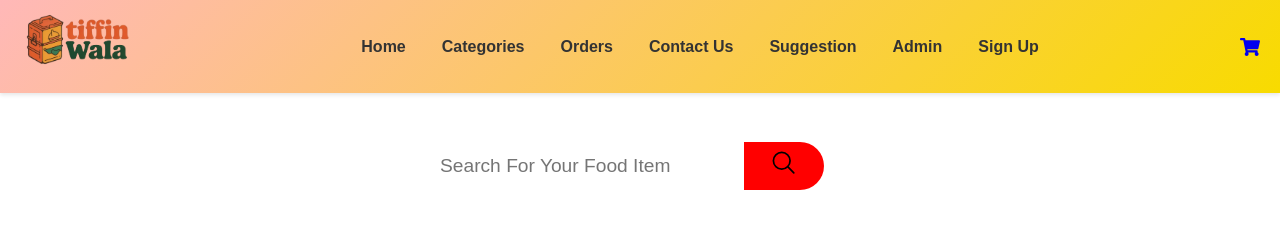
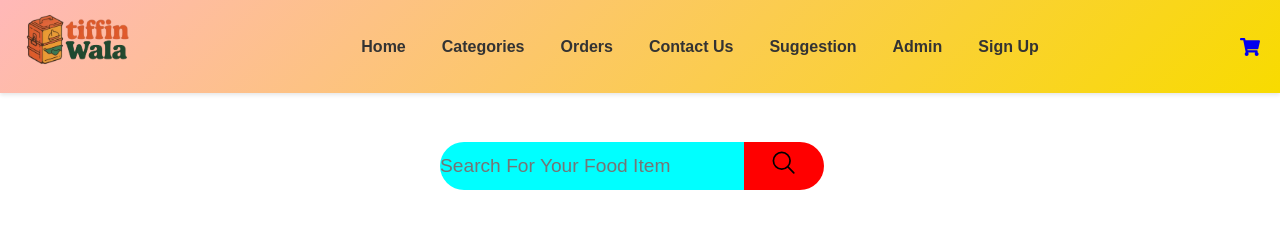
Before and after one commit to dipu-halder/collegepoject, a React (Vite) app in the folder client/: page /categories in a window 1280 px wide. Shown: the top 240 px of the page. Built offline with nearby package versions, Linux system fonts and the light colour scheme.

Commit message:
in order we use render link

```diff
--- a/client/src/Css/Categories.css
+++ b/client/src/Css/Categories.css
@@ -123,6 +123,7 @@ body {
      border-bottom-left-radius: 25px;
      border-top-left-radius: 25px;
      border: transparent;
+     background-color: aqua;
    }
    #searchBtn{
      width: 5rem;
--- a/client/src/pages/OrderPage.jsx
+++ b/client/src/pages/OrderPage.jsx
@@ -54,7 +54,7 @@ const OrderPage = () => {
       totalAmount,
     };
 
-    fetch(`${import.meta.env.VITE_API_URL}/api/order`, {
+    fetch(`https://tiffin-wala.onrender.com/api/order`, {
       method: "POST",
       headers: { "Content-Type": "application/json" },
       body: JSON.stringify(orderData),
```
